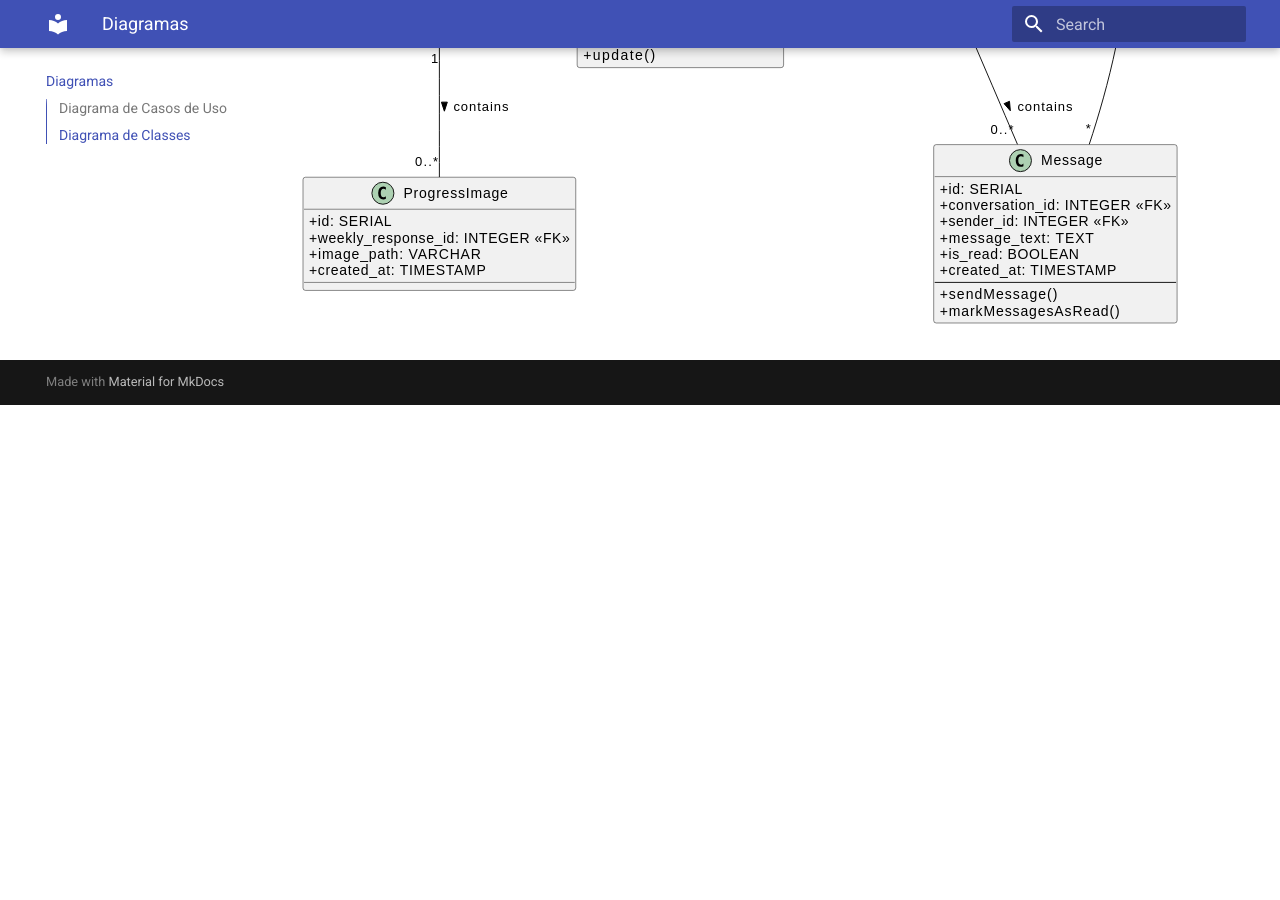
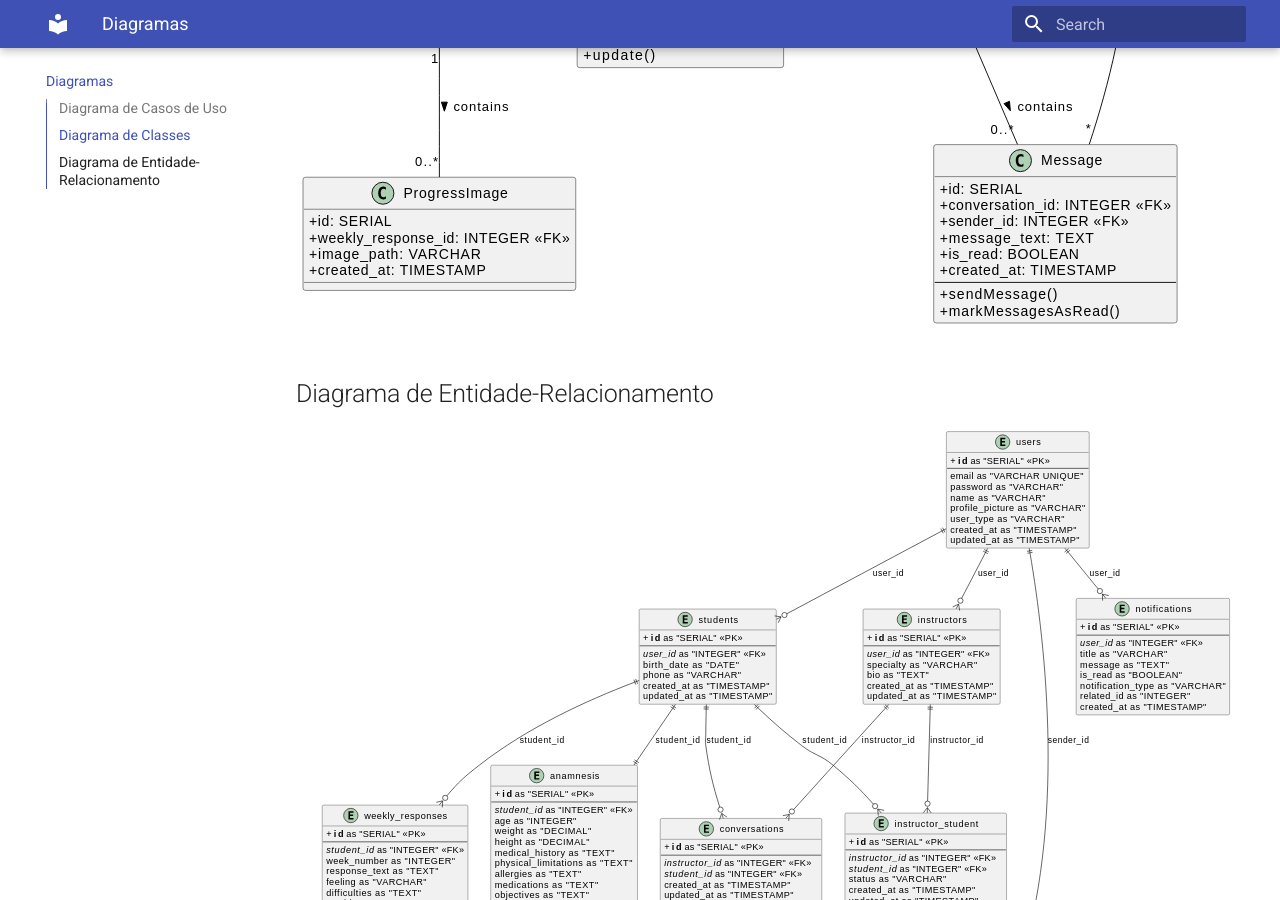
Before and after one commit to Mateusdoamaral/LiftHub, an MkDocs documentation site: the page built from docs/diagrams.md, in a window 1280 px wide and 900 px high, scrolled down 2395 px. Built offline with MkDocs 1.6.1 and Material for MkDocs 9.7.7, drawn with Linux system fonts in a browser that asks for light colours; before the commit the page ends 2800 px from its top, so only the background shows below that.

Commit message:
porrrrrrrrrrraaaaaaaaaaaaaaaaaaaa

```diff
--- a/docs/diagrams.md
+++ b/docs/diagrams.md
@@ -9,3 +9,7 @@ Esta página apresenta os diagramas principais do sistema.
 ## Diagrama de Classes
 
 ![Diagrama de Classes do Sistema](out/Class Diagram - LiftHub.svg)
+
+## Diagrama de Entidade-Relacionamento
+
+![Diagrama de Entidade-Relacionamento](out/MER Diagram - LiftHub.svg)
```
Also changed, not shown: package.json (deleted, +0 -17 lines), docs/diagrams/out/MER Diagram - LiftHub.svg (added), 1 other file.
